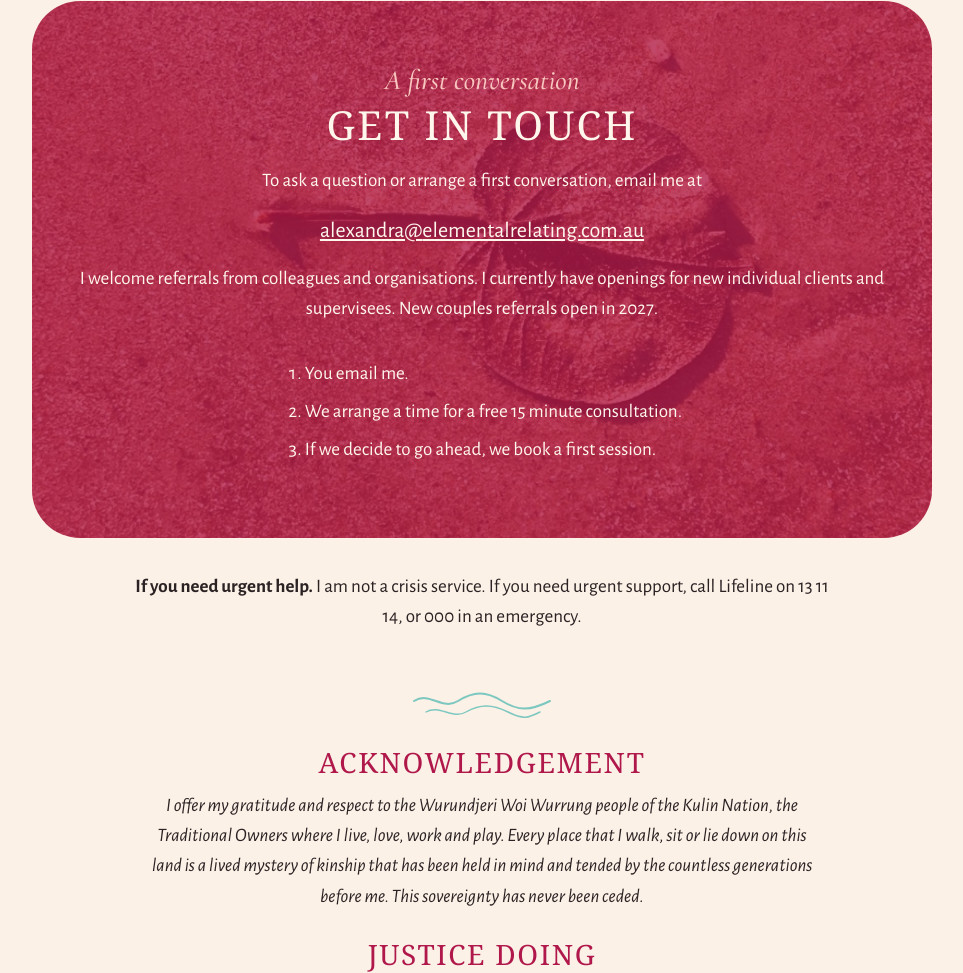
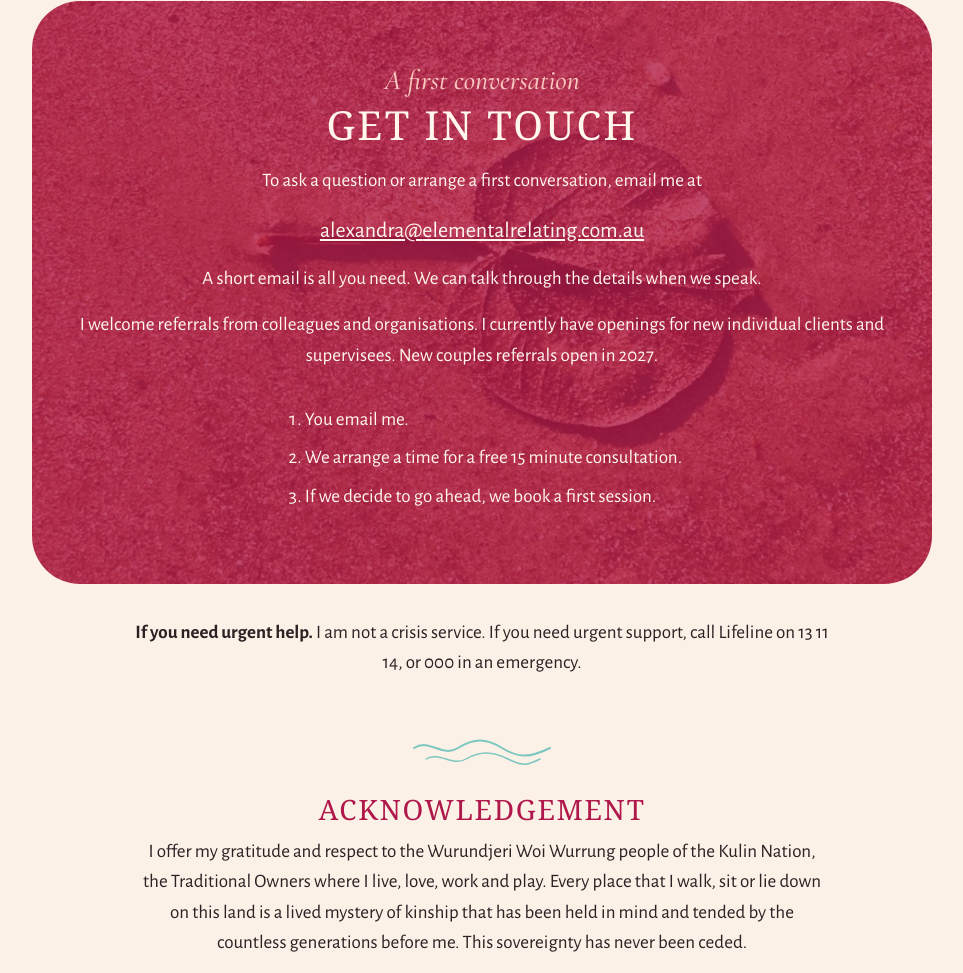
Before and after one commit to alexandraheynatz-ctrl/elemental-relating-site, a plain HTML site: page index.html in a window 1280 px wide. Shown: the part 7517-8490 px from the top of the page, without its empty margins (158-1121 px from the left). Drawn offline with nearby package versions, Linux system fonts and the light colour scheme; a web font is replaced by a local one.

Commit message:
Get in touch: a short email is all you need; upright Acknowledgement and Justice doing
Co-Authored-By: Claude Opus 5.5 <noreply@anthropic.com>

```diff
--- a/index.html
+++ b/index.html
@@ -230,7 +230,7 @@ body[data-pw="strong"]{--pw:80%}
 .cmp button[aria-pressed="true"]{background:#f3ece6;color:#1d191b}
 .ack{font-style:normal;text-align:center;padding:10px 24px 40px}
 .ack h2{font-size:clamp(22px,3.2vw,28px);margin:26px 0 12px}
-.ack p{font-style:italic;max-width:680px}
+.ack p{font-style:normal;max-width:680px}
 .ack p strong{font-weight:700}
 .howh{font-family:"Cormorant Garamond",Georgia,serif;font-style:italic;font-weight:600;font-size:25px;color:var(--accent);margin:26px 0 10px;clear:both}
 .how{list-style:none;padding:0;margin:0}
@@ -374,6 +374,7 @@ a:focus-visible,button:focus-visible{outline:3px solid #2B2224;outline-offset:3p
   <h2>Get in touch</h2>
   <p>To ask a question or arrange a first conversation, email me at</p>
   <p><a class="mail" href="mailto:alexandra@elementalrelating.com.au">alexandra@<wbr>elementalrelating.com.au</a></p>
+  <p>A short email is all you need. We can talk through the details when we speak.</p>
   <p>I welcome referrals from colleagues and organisations. I currently have openings for new individual clients and supervisees. New couples referrals open in 2027.</p>
   <ol>
     <li>You email me.</li>
```
